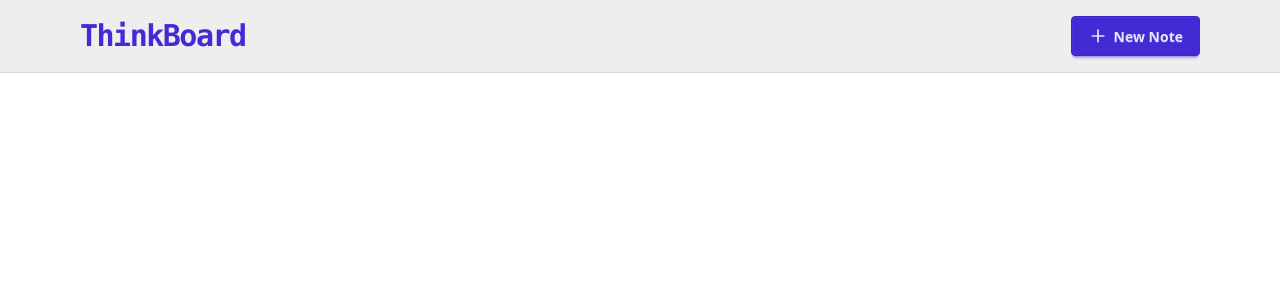
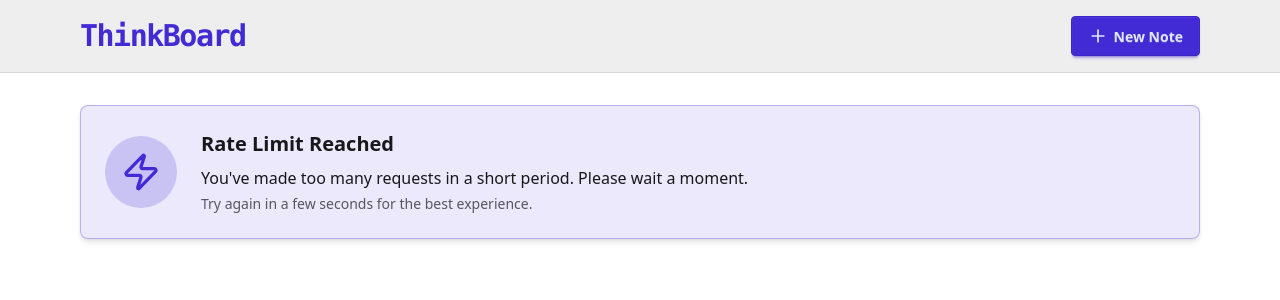
Before and after one commit to BahaaShk/mern-learning-journey, a React app in the folder frontend/: page / in a window 1280 px wide. Shown: the top 300 px of the page. Built offline with nearby package versions, Linux system fonts and the light colour scheme; the HTML template or start-up script is replaced by a standard one.

Commit message:
done with the rate limit page

```diff
--- a/frontend/src/components/RateLimit.jsx
+++ b/frontend/src/components/RateLimit.jsx
@@ -1,7 +1,26 @@
+import {ZapIcon} from 'lucide-react'
 const RateLimit = () => {
   return (
-    <div>RateLimit</div>
-  )
-}
+    <div className="max-w-6xl mx-auto px-4 py-8">
+      <div className="bg-primary/10 border border-primary/30 rounded-lg shadow-md">
+        <div className="flex flex-col md:flex-row items-center p-6">
+          <div className="shrink-0 bg-primary/20 p-4 rounded-full mb-4 md:mb-0 md:mr-6">
+            <ZapIcon className="size-10 text-primary" />
+          </div>
+          <div className="flex-1 text-center md:text-left">
+            <h3 className="text-xl font-bold mb-2">Rate Limit Reached</h3>
+            <p className="text-base-content mb-1">
+              You've made too many requests in a short period. Please wait a
+              moment.
+            </p>
+            <p className="text-sm text-base-content/70">
+              Try again in a few seconds for the best experience.
+            </p>
+          </div>
+        </div>
+      </div>
+    </div>
+  );
+};
 
-export default RateLimit
+export default RateLimit;
--- a/frontend/src/pages/HomePage.jsx
+++ b/frontend/src/pages/HomePage.jsx
@@ -1,9 +1,18 @@
-import { useState } from "react"
+import { useEffect, useState } from "react"
 import Navbar from "../components/Navbar"
 import RateLimit from "../components/RateLimit";
 
 const HomePage = () => {
-  const [isRateLimted, setIsRateLimited] = useState(false);
+  const [isRateLimted, setIsRateLimited] = useState(true);
+  const [loading, setLoading] = useState(true);
+  const [notes, setNotes] = useState([]);
+
+  useEffect(() => {
+    const fetchNotes = async () => {
+
+    }
+    fetchNotes()
+  }, [])
 
   return (
     <div className=' min-h-screen'>
```
